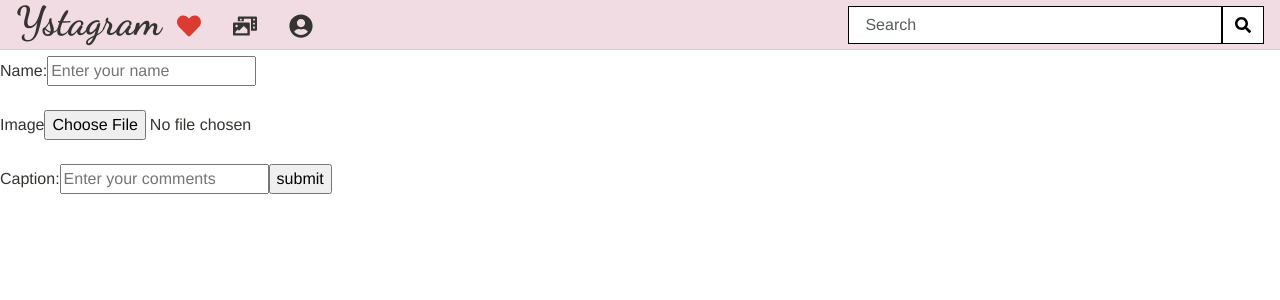
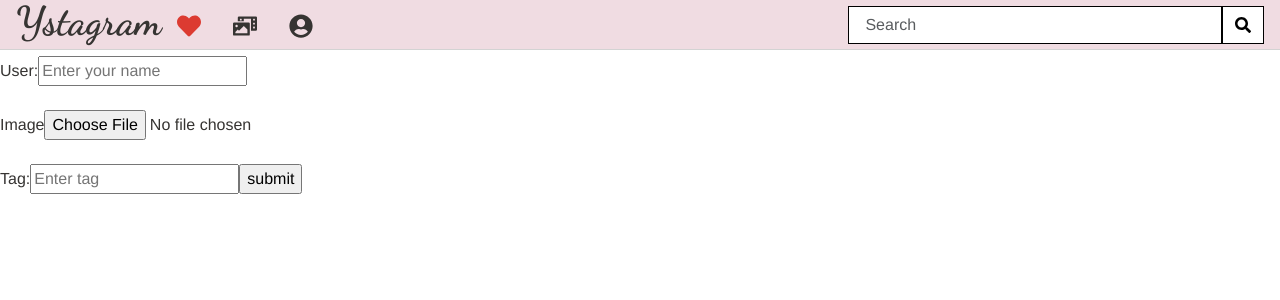
Before and after one commit to yurihashim/Mobile-React-Social-Media-App, a React (Create React App) app: page /post in a window 1280 px wide. Shown: the top 300 px of the page. Built offline with nearby package versions, Linux system fonts and the light colour scheme; no server answers.

Commit message:
Temporary code do not merge into master

```diff
--- a/src/Components/Feed/Feed.css
+++ b/src/Components/Feed/Feed.css
@@ -43,6 +43,7 @@
   height: 100%;
   -webkit-transform: scale(0);
           transform: scale(0);
+  border: none;
 }
 
 .feedContainer .imgRow .col .hoverText .tag {
--- a/src/Components/Feed/Feed.jsx
+++ b/src/Components/Feed/Feed.jsx
@@ -5,21 +5,22 @@ import { Link } from 'react-router-dom';
 import { FaHeart, FaCommentDots } from "react-icons/fa";
 import { ImCross } from "react-icons/im";
 import FeedContext from "../../Contexts/FeedContext";
+import Context from "../../Contexts/PostContext";
 
 const Feed = () => {
 
   const { images, dispatchImage } = useContext(FeedContext);
+  const { files, dispatch } = useContext(Context);
   console.log("images object is ", images);
+  console.log("files", files);
+  console.log("files", dispatch);
 
   //private state hook for modal pop up
   const [modalStyle, setModalStyle] = useState({ "display": "none" });
   const [targetImage, setTargetImage] = useState({});
 
-  //increment the like count
+  //================== increment the like count ==================
   const incrementLike = (e, id) => {
-    console.log("like id is", id);
-    console.log(e);
-    console.log(images.imageData);
     e.stopPropagation(); //prevent modal pop up to open
     e.preventDefault();//prevent modal pop up to open
 
@@ -31,12 +32,13 @@ const Feed = () => {
     dispatchImage({ type: "LIKE", payload: updatedImgObj });
   };
 
+  //================== methods for comments ==================
   const commentClick = (e, id) => {
     console.log("comment", id);
     console.log(e);
   };
 
-  //methods for modal
+  //================== methods for modal ==================
   const openModal = (e, id) => {
     //open modal
     console.log("modal Clicked", images);
--- a/src/Components/Feed/Feed.scss
+++ b/src/Components/Feed/Feed.scss
@@ -27,7 +27,6 @@
         }
       }
       .hoverText {
-        // display: none;
         position: absolute;
         background-color: $baseColorTr;
         top: 0;
@@ -35,6 +34,7 @@
         width: 100%;
         height: 100%;
         transform: scale(0);
+        border: none;
         .tag {
           color: $white;
           top: 10%;
--- a/src/Components/Post/Post.jsx
+++ b/src/Components/Post/Post.jsx
@@ -1,15 +1,18 @@
 import React, { Component } from "react";
 //import axios from "axios";
 import { Consumer } from "../../Contexts/PostContext";
+//for routing
+import { withRouter } from 'react-router-dom';
 
 class Post extends Component {
   state = {
-    name: "",
-    image: "",
-    caption: ""
+    user: "",
+    img: "",
+    tags: ""
   };
 
   onChange = (e) => {
+    console.log(e);
     this.setState({
       [e.target.name]: e.target.value
     });
@@ -18,32 +21,36 @@ class Post extends Component {
   onSubmit = (dispatch, e) => {
     console.log(dispatch);
     e.preventDefault();
-    const { name, image, caption } = this.state;
+    const { user, img, tags } = this.state;
     const newPost = {
-      name,
-      image,
-      caption
+      user,
+      img,
+      tags
     };
     dispatch({ type: "UPLOAD", payload: newPost });
+    //Go back to feed page
+    this.props.history.push({
+      pathname: '/feed',
+      state: { state: this.state }
+    });
   };
 
   render() {
     return (
       <Consumer>
         {(value) => {
-          console.log(value); //新しいPostのデータがあり value.files[0]
           const { dispatch } = value;
-          const { name, image, caption } = this.state;
+          const { user, img, tags } = this.state;
 
           return (
             <>
               <h1> POST</h1>
               <form onSubmit={this.onSubmit.bind(this, dispatch)}>
-                <label>Name: </label>
+                <label>User: </label>
                 <input
                   type="text"
-                  value={name}
-                  name="name"
+                  value={user}
+                  name="user"
                   placeholder="Enter your name"
                   onChange={this.onChange}
                 />
@@ -54,8 +61,8 @@ class Post extends Component {
                 <label>Image</label>
                 <input
                   type="file"
-                  value={image}
-                  name="image"
+                  value={img}
+                  name="img"
                   placeholder="Choose your file"
                   onChange={this.onChange}
                 />
@@ -63,12 +70,12 @@ class Post extends Component {
                 <br />
                 <br />
 
-                <label>Caption: </label>
+                <label>Tag: </label>
                 <input
                   type="text"
-                  value={caption}
-                  name="caption"
-                  placeholder="Enter your comments"
+                  value={tags}
+                  name="tags"
+                  placeholder="Enter tag"
                   onChange={this.onChange}
                 />
 
@@ -81,12 +88,6 @@ class Post extends Component {
                 <br />
 
               </form>
-
-              {/* Post Result option #1*/}
-              {value.files[0] ? (
-                //Show result
-                <h1>Test</h1>
-              ): ""}
             </>
           );
         }}
@@ -95,78 +96,4 @@ class Post extends Component {
   }
 }
 
-// class Post extends Component {
-
-//     state = {
-//         selectedFile : null
-//     }
-
-//     fileSelectedHandler = event => {
-//         this.setState({
-//             selectedFile: event.target.files[0]
-//         })
-//     }
-
-//     fileUploadHandler = () => {
-//         axios.post('');
-//     }
-
-
-//     render() {
-//         return (
-//             <>
-//                 <input
-//                     type = "file"
-//                     onChange = {this.fileSelectedHandler}
-//                 />
-
-//                 <button
-//                     onClick= {this.fileUploadHandler}>
-//                     Upload
-//                 </button>
-
-//             </>
-//         );
-//     }
-// }
-
-// function Post() {
-//     const [image,  setImage]  = useState(null);
-//     const [progress,  setProgress]  = useState(0);
-//     const [caption,  setCaption]  = useState('');
-
-//     const handleChange = (e) => {
-//         if (e.tartget.files[0]) {
-//             setImage(e.tartget.files[0]);
-//         }
-//     };
-
-//     const handleUpload = () => {
-//         const uploadTask = storage.ref(`images/${image.name}`).put(image);
-
-//         uploadTask.on(
-//             "state_Changed",
-//             (snapshot) => {
-//                 //progress function
-//                 const progress = Math.round (
-//                     (snapshot.bytestTransferred / snapshot.totalBytes) *100
-//                 );
-//                 setProgress(progress);
-//             }
-//         )
-
-//     }
-//     return (
-//         <>
-//             <form>
-//                 <input type = "text" placeholder="Enter a caption" onChange={event => setCaption(event.target.value)}/>
-//                 <input type = "file" onChange={handleChange} />
-//                 <button onClick={handleUpload}>
-//                     Upload
-//                 </button>
-//             </form>
-//         </>
-//     )
-// }
-
 export default Post;
--- a/src/Contexts/PostContext.jsx
+++ b/src/Contexts/PostContext.jsx
@@ -3,8 +3,7 @@ import React from "react";
 const Context = React.createContext();
 
 const Postreducer = (state, action) => {
-
-  console.log("Post COntents action.payload is ", action.payload);
+  console.log("in PostContext.jsx ", action.payload);
   switch (action.type) {
     case "UPLOAD":
       return {
@@ -18,7 +17,7 @@ const Postreducer = (state, action) => {
 
 export class PostProvider extends React.Component {
   state = {
-    files: [], //new post
+    files: [],
 
     dispatch: (action) => {
       this.setState((state) => Postreducer(state, action));
@@ -27,14 +26,54 @@ export class PostProvider extends React.Component {
 
   render() {
     return (
-      <>
-        <Context.Provider value={this.state}>
-          {this.props.children}
-        </Context.Provider>
-      </>
+      <Context.Provider value={this.state}>
+        {this.props.children}
+      </Context.Provider>
     );
   }
 }
 
 export const Consumer = Context.Consumer;
+
 export default Consumer;
+
+// import React from "react";
+
+// const Context = React.createContext();
+
+// const Postreducer = (state, action) => {
+
+//   console.log("Post COntents action.payload is ", action.payload);
+//   switch (action.type) {
+//     case "UPLOAD":
+//       return {
+//         ...state,
+//         files: [action.payload, ...state.files]
+//       };
+//     default:
+//       return state;
+//   }
+// };
+
+// export class PostProvider extends React.Component {
+//   state = {
+//     files: [], //new post
+
+//     dispatch: (action) => {
+//       this.setState((state) => Postreducer(state, action));
+//     }
+//   };
+
+//   render() {
+//     return (
+//       <>
+//         <Context.Provider value={this.state}>
+//           {this.props.children}
+//         </Context.Provider>
+//       </>
+//     );
+//   }
+// }
+
+// export const Consumer = Context.Consumer;
+// export default Consumer;
```
Also changed, not shown: src/Reducer/FeedReducer.jsx (+0 -9 lines), 1 other file (tests, documents, lock files or other folders).
